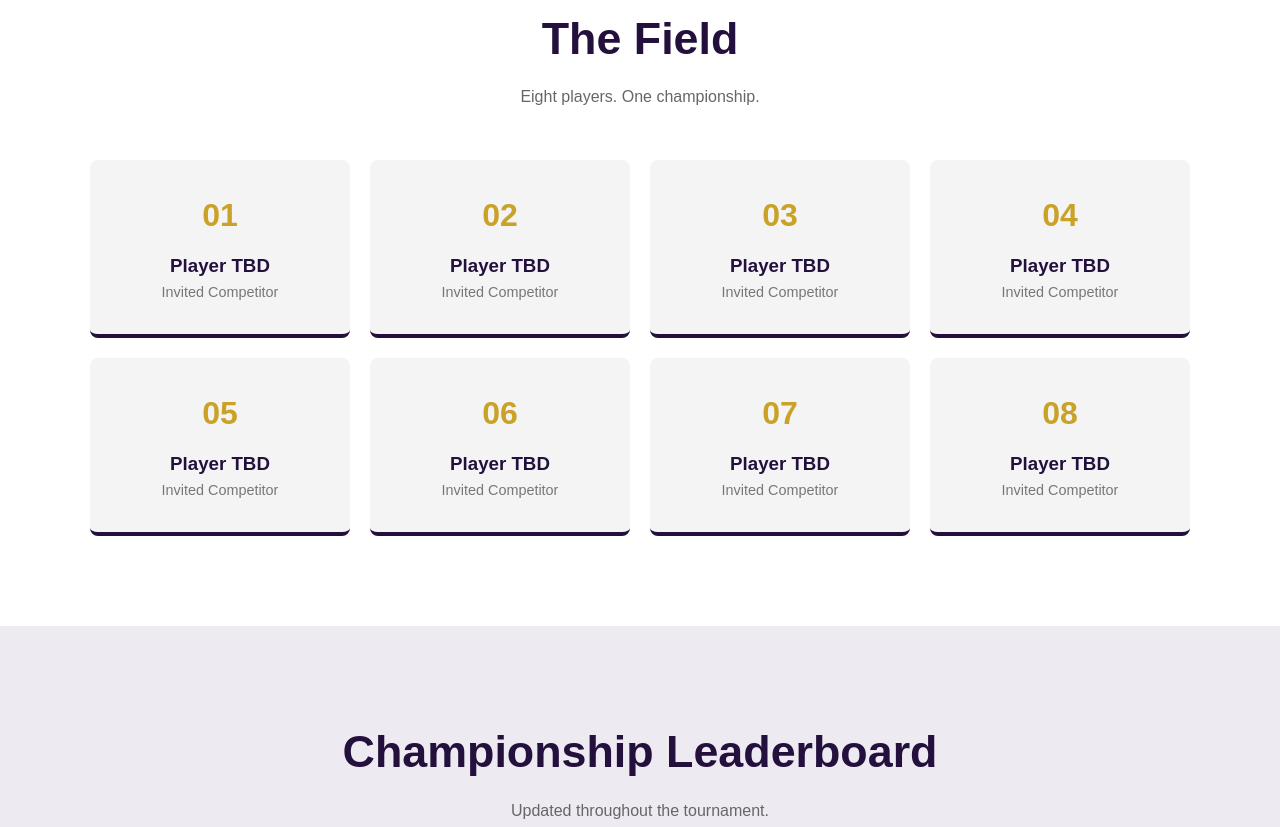
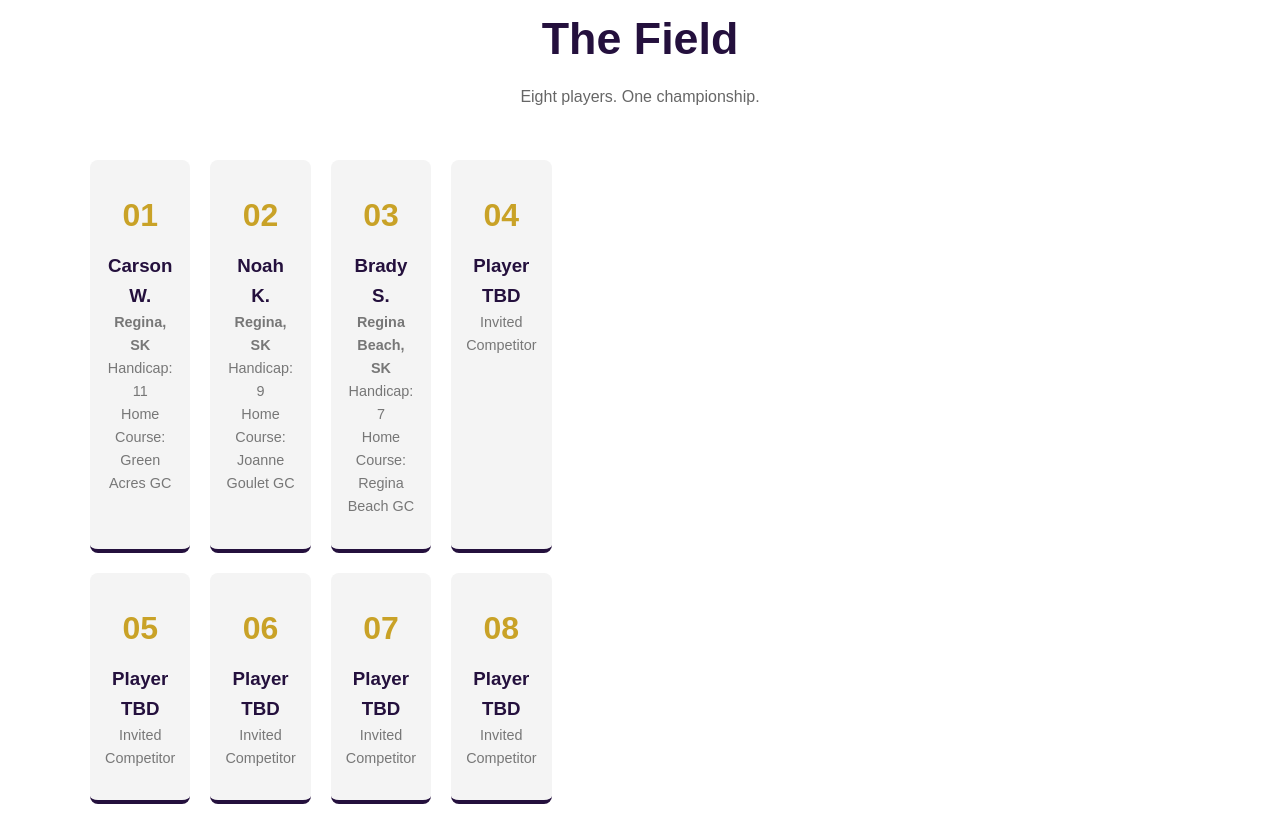
Before and after one commit to c-whyte7/Poony-Championship, a plain HTML site: page index.html in a window 1280 px wide. Shown: the part 2775-3602 px from the top of the page. Drawn offline with Linux system fonts and the light colour scheme.

Commit message:
Add player details to player cards in index.html
Updated player cards with specific player details including names, locations, handicaps, and home courses.

```diff
--- a/index.html
+++ b/index.html
@@ -761,53 +761,70 @@
         </div>
 
         <div class="players">
+<div class="players">
 
+    <!-- PLAYER 1 -->
     <div class="player-card">
         <div class="player-number">01</div>
-                <h3>Player TBD</h3>
-                <p>Invited Competitor</p>
+        <h3>Carson W.</h3>
+        <p><strong>Regina, SK</strong></p>
+        <p>Handicap: 11</p>
+        <p>Home Course: Green Acres GC</p>
     </div>
 
+    <!-- PLAYER 2 -->
     <div class="player-card">
         <div class="player-number">02</div>
-                <h3>Player TBD</h3>
-                <p>Invited Competitor</p>
+        <h3>Noah K.</h3>
+        <p><strong>Regina, SK</strong></p>
+        <p>Handicap: 9</p>
+        <p>Home Course: Joanne Goulet GC</p>
     </div>
 
+    <!-- PLAYER 3 -->
     <div class="player-card">
         <div class="player-number">03</div>
-                <h3>Player TBD</h3>
-                <p>Invited Competitor</p>
+        <h3>Brady S.</h3>
+        <p><strong>Regina Beach, SK</strong></p>
+        <p>Handicap: 7</p>
+        <p>Home Course: Regina Beach GC</p>
     </div>
 
+    <!-- PLAYER 4 -->
     <div class="player-card">
         <div class="player-number">04</div>
         <h3>Player TBD</h3>
         <p>Invited Competitor</p>
     </div>
 
+    <!-- PLAYER 5 -->
     <div class="player-card">
         <div class="player-number">05</div>
         <h3>Player TBD</h3>
         <p>Invited Competitor</p>
     </div>
 
+    <!-- PLAYER 6 -->
     <div class="player-card">
         <div class="player-number">06</div>
         <h3>Player TBD</h3>
         <p>Invited Competitor</p>
     </div>
 
+    <!-- PLAYER 7 -->
     <div class="player-card">
         <div class="player-number">07</div>
         <h3>Player TBD</h3>
         <p>Invited Competitor</p>
     </div>
 
+    <!-- PLAYER 8 -->
     <div class="player-card">
         <div class="player-number">08</div>
         <h3>Player TBD</h3>
         <p>Invited Competitor</p>
+    </div>
+
 </div>
 
         </div>
```
Lines whose indentation alone changed are shown as unchanged.
